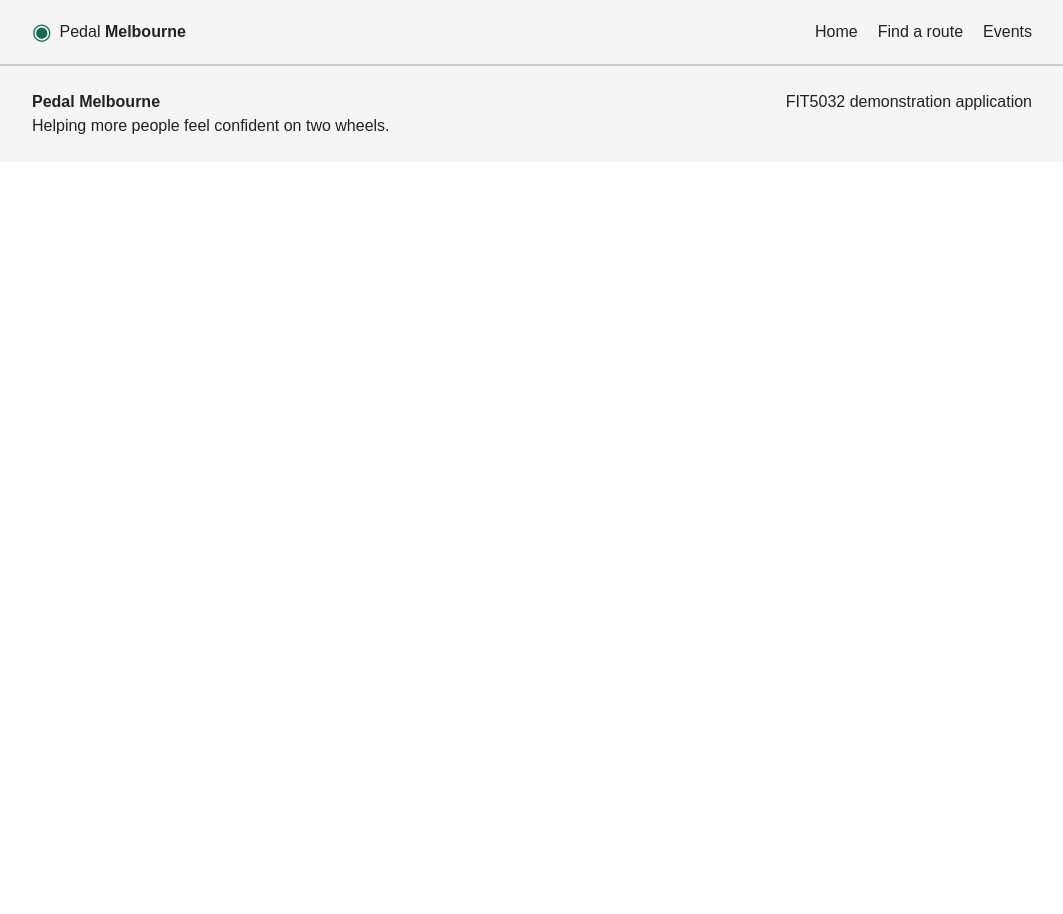
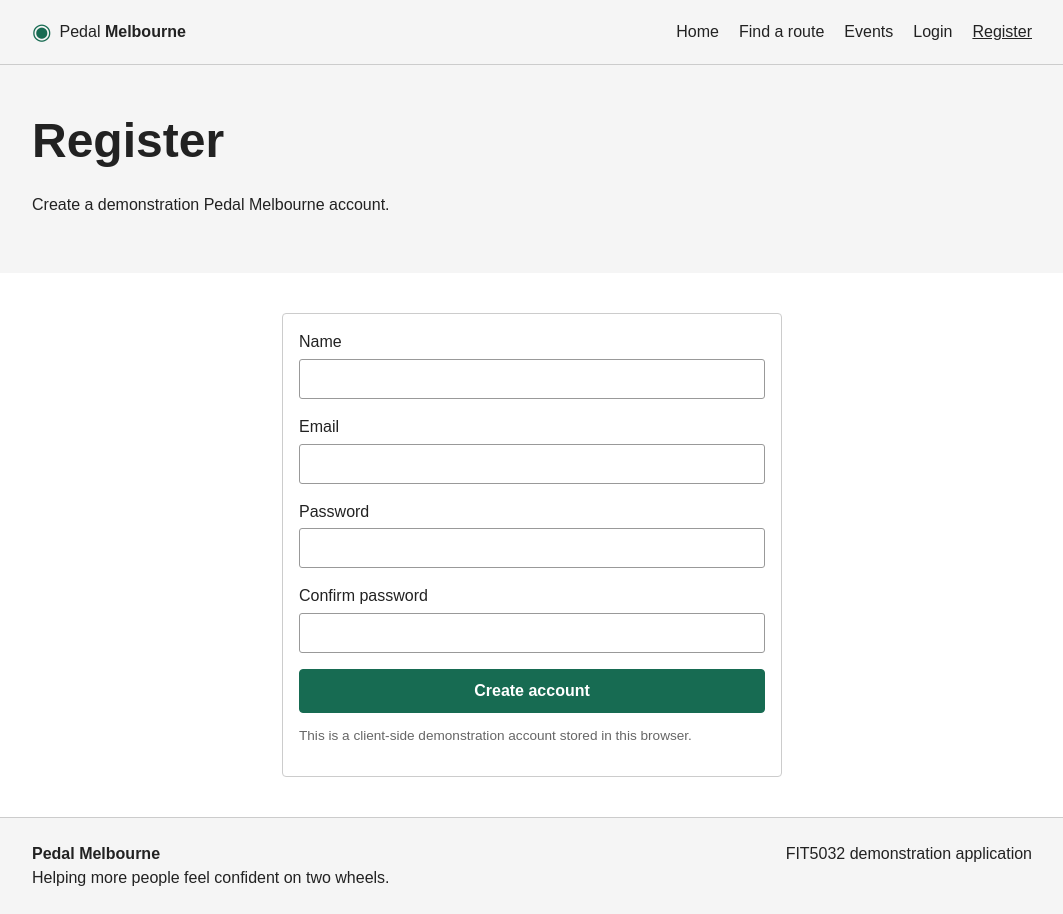
Before and after one commit to arohan-mishra/FIT5032-climate-app, a Vue app: page /register in a window 1280 px wide. Shown: the whole page, without its empty margins (108-1171 px from the left). Before the commit the page ends 800 px from the top, so only its background shows below. Built offline with nearby package versions, Linux system fonts and the light colour scheme.

Commit message:
add user registration and login

```diff
--- a/src/App.vue
+++ b/src/App.vue
@@ -1,8 +1,15 @@
 <script setup>
 import { ref } from 'vue'
 import { RouterLink, RouterView } from 'vue-router'
+import { useAuth } from './services/auth'
 
 const menuOpen = ref(false)
+const { currentUser, logoutUser } = useAuth()
+
+function logout() {
+  logoutUser()
+  menuOpen.value = false
+}
 </script>
 
 <template>
@@ -29,6 +36,14 @@ const menuOpen = ref(false)
         <RouterLink to="/" @click="menuOpen = false">Home</RouterLink>
         <RouterLink to="/routes" @click="menuOpen = false">Find a route</RouterLink>
         <RouterLink to="/events" @click="menuOpen = false">Events</RouterLink>
+        <template v-if="currentUser">
+          <span class="user-name">Hello, {{ currentUser.name }}</span>
+          <button class="text-button" type="button" @click="logout">Logout</button>
+        </template>
+        <template v-else>
+          <RouterLink to="/login" @click="menuOpen = false">Login</RouterLink>
+          <RouterLink to="/register" @click="menuOpen = false">Register</RouterLink>
+        </template>
       </nav>
     </div>
   </header>
--- a/src/assets/main.css
+++ b/src/assets/main.css
@@ -11,6 +11,7 @@ button, input, select { font: inherit; }
 .brand { display: flex; align-items: center; gap: .5rem; color: #222; text-decoration: none; }
 .brand-mark { color: #176b52; font-size: 1.4rem; }
 .main-nav { display: flex; gap: 1.25rem; }
+.main-nav { align-items: center; }
 .main-nav a { color: #222; text-decoration: none; }
 .main-nav a.router-link-active { text-decoration: underline; }
 .menu-button { display: none; padding: .4rem; border: 1px solid #999; background: white; }
@@ -45,6 +46,9 @@ button, input, select { font: inherit; }
 .two-column { display: grid; grid-template-columns: 1fr 1fr; gap: 2rem; }
 .event-list { display: grid; gap: .75rem; }
 .full-width { width: 100%; }
+.auth-form { max-width: 500px; margin: 0 auto; }
+.user-name { color: #666; }
+.button:disabled { cursor: wait; opacity: .65; }
 .error { margin: 0; color: #b00020; font-size: .85rem; }
 .success { padding: .75rem; background: #e3f3e8; }
 .site-footer { padding: 1.5rem 0; border-top: 1px solid #ccc; background: #f5f5f5; }
@@ -55,7 +59,7 @@ button, input, select { font: inherit; }
   .card-grid, .event-grid, .two-column, .filters { grid-template-columns: 1fr; }
 }
 
-@media (max-width: 575px) {
+@media (max-width: 800px) {
   .menu-button { display: block; }
   .main-nav { display: none; position: absolute; top: 64px; left: 0; right: 0; flex-direction: column; padding: 1rem; border: 1px solid #ccc; background: white; }
   .main-nav.open { display: flex; }
--- a/src/router/index.js
+++ b/src/router/index.js
@@ -2,6 +2,8 @@ import { createRouter, createWebHistory } from 'vue-router'
 import HomeView from '../views/HomeView.vue'
 import RoutesView from '../views/RoutesView.vue'
 import EventsView from '../views/EventsView.vue'
+import LoginView from '../views/LoginView.vue'
+import RegisterView from '../views/RegisterView.vue'
 
 const router = createRouter({
   history: createWebHistory(import.meta.env.BASE_URL),
@@ -9,6 +11,8 @@ const router = createRouter({
     { path: '/', name: 'home', component: HomeView },
     { path: '/routes', name: 'routes', component: RoutesView },
     { path: '/events', name: 'events', component: EventsView },
+    { path: '/login', name: 'login', component: LoginView },
+    { path: '/register', name: 'register', component: RegisterView },
   ],
 })
 
--- /dev/null
+++ b/src/services/auth.js
@@ -0,0 +1,72 @@
+import { readonly, ref } from 'vue'
+
+const USERS_KEY = 'pedal-melbourne-users'
+const SESSION_KEY = 'pedal-melbourne-session'
+
+function readStoredValue(key, fallback) {
+  try {
+    const value = JSON.parse(localStorage.getItem(key))
+    return value ?? fallback
+  } catch {
+    return fallback
+  }
+}
+
+const currentUser = ref(readStoredValue(SESSION_KEY, null))
+
+function bytesToHex(bytes) {
+  return Array.from(bytes, (byte) => byte.toString(16).padStart(2, '0')).join('')
+}
+
+async function hashPassword(password, salt) {
+  const data = new TextEncoder().encode(`${salt}:${password}`)
+  const hash = await crypto.subtle.digest('SHA-256', data)
+  return bytesToHex(new Uint8Array(hash))
+}
+
+export async function registerUser({ name, email, password }) {
+  const users = readStoredValue(USERS_KEY, [])
+  const normalisedEmail = email.trim().toLowerCase()
+
+  if (users.some((user) => user.email === normalisedEmail)) {
+    return { success: false, message: 'An account with this email already exists.' }
+  }
+
+  const salt = bytesToHex(crypto.getRandomValues(new Uint8Array(16)))
+  const user = {
+    id: crypto.randomUUID(),
+    name: name.trim(),
+    email: normalisedEmail,
+    role: 'user',
+    salt,
+    passwordHash: await hashPassword(password, salt),
+  }
+
+  users.push(user)
+  localStorage.setItem(USERS_KEY, JSON.stringify(users))
+  return { success: true }
+}
+
+export async function loginUser(email, password) {
+  const users = readStoredValue(USERS_KEY, [])
+  const normalisedEmail = email.trim().toLowerCase()
+  const user = users.find((item) => item.email === normalisedEmail)
+
+  if (!user || (await hashPassword(password, user.salt)) !== user.passwordHash) {
+    return { success: false, message: 'Email or password is incorrect.' }
+  }
+
+  const sessionUser = { id: user.id, name: user.name, email: user.email, role: user.role }
+  sessionStorage.setItem(SESSION_KEY, JSON.stringify(sessionUser))
+  currentUser.value = sessionUser
+  return { success: true }
+}
+
+export function logoutUser() {
+  sessionStorage.removeItem(SESSION_KEY)
+  currentUser.value = null
+}
+
+export function useAuth() {
+  return { currentUser: readonly(currentUser), loginUser, logoutUser, registerUser }
+}
--- /dev/null
+++ b/src/views/LoginView.vue
@@ -0,0 +1,43 @@
+<script setup>
+import { reactive, ref } from 'vue'
+import { useRoute, useRouter } from 'vue-router'
+import { loginUser } from '../services/auth'
+
+const route = useRoute()
+const router = useRouter()
+const form = reactive({ email: '', password: '' })
+const error = ref('')
+const submitting = ref(false)
+
+async function submitLogin() {
+  error.value = ''
+  if (!form.email.trim() || !form.password) {
+    error.value = 'Enter your email and password.'
+    return
+  }
+
+  submitting.value = true
+  const result = await loginUser(form.email, form.password)
+  submitting.value = false
+
+  if (!result.success) {
+    error.value = result.message
+    return
+  }
+
+  router.push({ name: 'home' })
+}
+</script>
+
+<template>
+  <section class="page-banner"><div class="container"><h1>Login</h1><p>Access your demonstration account.</p></div></section>
+  <section class="section container">
+    <form class="form-panel auth-form" novalidate @submit.prevent="submitLogin">
+      <p v-if="route.query.registered === 'true'" class="success" role="status">Account created. You can now log in.</p>
+      <div class="field"><label for="login-email">Email</label><input id="login-email" v-model="form.email" type="email" autocomplete="email" maxlength="120" /></div>
+      <div class="field"><label for="login-password">Password</label><input id="login-password" v-model="form.password" type="password" autocomplete="current-password" maxlength="128" /></div>
+      <p v-if="error" class="error" role="alert">{{ error }}</p>
+      <button class="button primary full-width" type="submit" :disabled="submitting">{{ submitting ? 'Logging in…' : 'Login' }}</button>
+    </form>
+  </section>
+</template>
--- /dev/null
+++ b/src/views/RegisterView.vue
@@ -0,0 +1,52 @@
+<script setup>
+import { computed, reactive, ref } from 'vue'
+import { useRouter } from 'vue-router'
+import { registerUser } from '../services/auth'
+
+const router = useRouter()
+const attempted = ref(false)
+const serverError = ref('')
+const submitting = ref(false)
+const form = reactive({ name: '', email: '', password: '', confirmPassword: '' })
+
+const errors = computed(() => ({
+  name: form.name.trim().length >= 2 ? '' : 'Name must contain at least 2 characters.',
+  email: /^[^\s@]+@[^\s@]+\.[^\s@]+$/.test(form.email.trim()) ? '' : 'Enter a valid email address.',
+  password: /^(?=.*[a-z])(?=.*[A-Z])(?=.*\d).{8,}$/.test(form.password)
+    ? ''
+    : 'Use at least 8 characters with uppercase, lowercase and a number.',
+  confirmPassword: form.confirmPassword === form.password ? '' : 'Passwords must match.',
+}))
+
+async function submitRegistration() {
+  attempted.value = true
+  serverError.value = ''
+  if (Object.values(errors.value).some(Boolean)) return
+
+  submitting.value = true
+  const result = await registerUser(form)
+  submitting.value = false
+
+  if (!result.success) {
+    serverError.value = result.message
+    return
+  }
+
+  router.push({ name: 'login', query: { registered: 'true' } })
+}
+</script>
+
+<template>
+  <section class="page-banner"><div class="container"><h1>Register</h1><p>Create a demonstration Pedal Melbourne account.</p></div></section>
+  <section class="section container">
+    <form class="form-panel auth-form" novalidate @submit.prevent="submitRegistration">
+      <div class="field"><label for="register-name">Name</label><input id="register-name" v-model="form.name" type="text" autocomplete="name" maxlength="80" :aria-invalid="attempted && !!errors.name" /><p v-if="attempted && errors.name" class="error">{{ errors.name }}</p></div>
+      <div class="field"><label for="register-email">Email</label><input id="register-email" v-model="form.email" type="email" autocomplete="email" maxlength="120" :aria-invalid="attempted && !!errors.email" /><p v-if="attempted && errors.email" class="error">{{ errors.email }}</p></div>
+      <div class="field"><label for="register-password">Password</label><input id="register-password" v-model="form.password" type="password" autocomplete="new-password" maxlength="128" :aria-invalid="attempted && !!errors.password" /><p v-if="attempted && errors.password" class="error">{{ errors.password }}</p></div>
+      <div class="field"><label for="confirm-password">Confirm password</label><input id="confirm-password" v-model="form.confirmPassword" type="password" autocomplete="new-password" maxlength="128" :aria-invalid="attempted && !!errors.confirmPassword" /><p v-if="attempted && errors.confirmPassword" class="error">{{ errors.confirmPassword }}</p></div>
+      <p v-if="serverError" class="error" role="alert">{{ serverError }}</p>
+      <button class="button primary full-width" type="submit" :disabled="submitting">{{ submitting ? 'Creating account…' : 'Create account' }}</button>
+      <p class="data-note">This is a client-side demonstration account stored in this browser.</p>
+    </form>
+  </section>
+</template>
```
